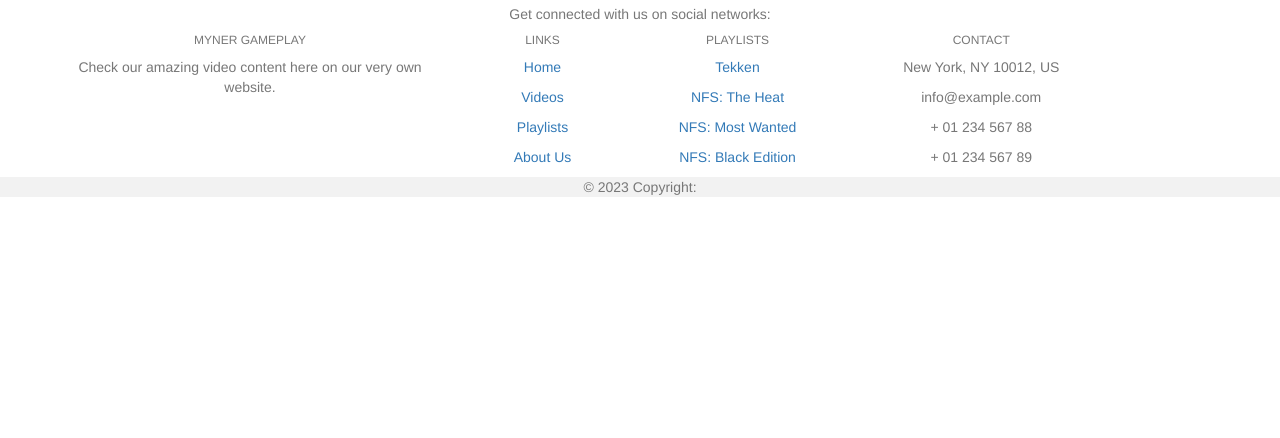
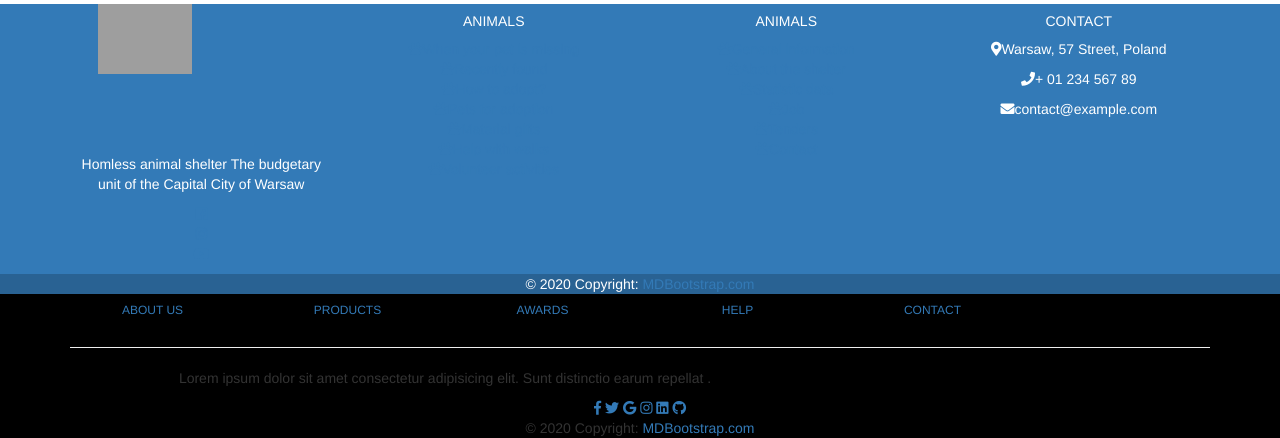
Before and after one commit to Ngaremaina/Myner-Gameplay, a Flask app: page / in a window 1280 px wide. Shown: the part 1028-1466 px from the top of the page. Before the commit the page ends 1225 px from the top, so only its background shows below. Run offline with Flask 2, Linux system fonts and the light colour scheme; some libraries are stand-ins or nearby versions; grey boxes are pictures that could not be loaded.

Commit message:
Myner Gameplay

```diff
--- a/mynergameplay/templates/index.html
+++ b/mynergameplay/templates/index.html
@@ -7,6 +7,7 @@
         <link rel="stylesheet" href="https://maxcdn.bootstrapcdn.com/bootstrap/3.4.1/css/bootstrap.min.css">
         <script src="https://ajax.googleapis.com/ajax/libs/jquery/3.6.3/jquery.min.js"></script>
         <script src="https://maxcdn.bootstrapcdn.com/bootstrap/3.4.1/js/bootstrap.min.js"></script>
+        <link rel="stylesheet" href="https://use.fontawesome.com/releases/v5.4.1/css/all.css" integrity="sha384-5sAR7xN1Nv6T6+dT2mhtzEpVJvfS3NScPQTrOxhwjIuvcA67KV2R5Jz6kr4abQsz" crossorigin="anonymous">
         <style>
             .card {
             width: 40%;
@@ -48,126 +49,255 @@
     <body>
     {% block content %}
     {% endblock %}
-    <!-- Footer -->
-<footer class="text-center text-lg-start bg-light text-muted">
-  <!-- Section: Social media -->
-  <section class="d-flex justify-content-center justify-content-lg-between p-4 border-bottom">
-    <!-- Left -->
-    <div class="me-5 d-none d-lg-block">
-      <span>Get connected with us on social networks:</span>
+  <footer class="bg-primary text-center text-lg-start text-white">
+    <!-- Grid container -->
+    <div class="container p-4">
+      <!--Grid row-->
+      <div class="row my-4">
+        <!--Grid column-->
+        <div class="col-lg-3 col-md-6 mb-4 mb-md-0">
+
+          <div class="rounded-circle bg-black shadow-1-strong d-flex align-items-center justify-content-center mb-4 mx-auto" style="width: 150px; height: 150px;">
+            <img src="https://mdbootstrap.com/img/Photos/new-templates/animal-shelter/logo.png" height="70" alt=""
+                 loading="lazy" />
           </div>
-    <!-- Left -->
 
-    <!-- Right -->
-    <div>
-      <a href="" class="me-4 text-reset">
-        <i class="fab fa-facebook-f"></i>
+          <p class="text-center">Homless animal shelter The budgetary unit of the Capital City of Warsaw</p>
+
+          <ul class="list-unstyled d-flex flex-row justify-content-center">
+            <li>
+              <a class="text-white px-2" href="#!">
+                <i class="fab fa-facebook-square"></i>
               </a>
-      <a href="" class="me-4 text-reset">
-        <i class="fab fa-twitter"></i>
-      </a>
-      <a href="" class="me-4 text-reset">
-        <i class="fab fa-google"></i>
-      </a>
-      <a href="" class="me-4 text-reset">
+            </li>
+            <li>
+              <a class="text-black px-2" href="#!">
                 <i class="fab fa-instagram"></i>
               </a>
-      <a href="" class="me-4 text-reset">
-        <i class="fab fa-linkedin"></i>
+            </li>
+            <li>
+              <a class="text-white ps-2" href="#!">
+                <i class="fab fa-youtube"></i>
               </a>
-      <a href="" class="me-4 text-reset">
-        <i class="fab fa-github"></i>
-      </a>
+            </li>
+          </ul>
+
         </div>
-    <!-- Right -->
-  </section>
-  <!-- Section: Social media -->
+        <!--Grid column-->
 
-  <!-- Section: Links  -->
-  <section class="">
-    <div class="container text-center text-md-start mt-5">
-      <!-- Grid row -->
-      <div class="row mt-3">
+        <!--Grid column-->
+        <div class="col-lg-3 col-md-6 mb-4 mb-md-0">
+          <h5 class="text-uppercase mb-4">Animals</h5>
+
+          <ul class="list-unstyled">
+            <li class="mb-2">
+              <a href="#!" class="text-white"><i class="fas fa-paw pe-3"></i>When your pet is missing</a>
+            </li>
+            <li class="mb-2">
+              <a href="#!" class="text-white"><i class="fas fa-paw pe-3"></i>Recently found</a>
+            </li>
+            <li class="mb-2">
+              <a href="#!" class="text-white"><i class="fas fa-paw pe-3"></i>How to adopt?</a>
+            </li>
+            <li class="mb-2">
+              <a href="#!" class="text-white"><i class="fas fa-paw pe-3"></i>Pets for adoption</a>
+            </li>
+            <li class="mb-2">
+              <a href="#!" class="text-white"><i class="fas fa-paw pe-3"></i>Material gifts</a>
+            </li>
+            <li class="mb-2">
+              <a href="#!" class="text-white"><i class="fas fa-paw pe-3"></i>Help with walks</a>
+            </li>
+            <li class="mb-2">
+              <a href="#!" class="text-white"><i class="fas fa-paw pe-3"></i>Volunteer activities</a>
+            </li>
+          </ul>
+        </div>
+        <!--Grid column-->
+
+        <!--Grid column-->
+        <div class="col-lg-3 col-md-6 mb-4 mb-md-0">
+          <h5 class="text-uppercase mb-4">Animals</h5>
+
+          <ul class="list-unstyled">
+            <li class="mb-2">
+              <a href="#!" class="text-black"><i class="fas fa-paw pe-3"></i>General information</a>
+            </li>
+            <li class="mb-2">
+              <a href="#!" class="text-white"><i class="fas fa-paw pe-3"></i>About the shelter</a>
+            </li>
+            <li class="mb-2">
+              <a href="#!" class="text-white"><i class="fas fa-paw pe-3"></i>Statistic data</a>
+            </li>
+            <li class="mb-2">
+              <a href="#!" class="text-white"><i class="fas fa-paw pe-3"></i>Job</a>
+            </li>
+            <li class="mb-2">
+              <a href="#!" class="text-white"><i class="fas fa-paw pe-3"></i>Tenders</a>
+            </li>
+            <li class="mb-2">
+              <a href="#!" class="text-white"><i class="fas fa-paw pe-3"></i>Contact</a>
+            </li>
+          </ul>
+        </div>
+        <!--Grid column-->
+
+        <!--Grid column-->
+        <div class="col-lg-3 col-md-6 mb-4 mb-md-0">
+          <h5 class="text-uppercase mb-4">Contact</h5>
+
+          <ul class="list-unstyled">
+            <li>
+              <p><i class="fas fa-map-marker-alt pe-2"></i>Warsaw, 57 Street, Poland</p>
+            </li>
+            <li>
+              <p><i class="fas fa-phone pe-2"></i>+ 01 234 567 89</p>
+            </li>
+            <li>
+              <p><i class="fas fa-envelope pe-2 mb-0"></i>contact@example.com</p>
+            </li>
+          </ul>
+        </div>
+        <!--Grid column-->
+      </div>
+      <!--Grid row-->
+    </div>
+    <!-- Grid container -->
+
+    <!-- Copyright -->
+    <div class="text-center p-3" style="background-color: rgba(0, 0, 0, 0.2)">
+      © 2020 Copyright:
+      <a class="text-white" href="https://mdbootstrap.com/">MDBootstrap.com</a>
+    </div>
+    <!-- Copyright -->
+  </footer>
+
+
+<!-- End of .container -->
+
+
+
+
+
+
+
+
+
+
+
+
+
+
+
+
+<!-- Remove the container if you want to extend the Footer to full width. -->
+
+  <!-- Footer -->
+  <footer class="text-center text-white" style="background-color: black">
+    <!-- Grid container -->
+    <div class="container">
+      <!-- Section: Links -->
+      <section class="mt-5">
+        <!-- Grid row-->
+        <div class="row text-center d-flex justify-content-center pt-5">
           <!-- Grid column -->
-        <div class="col-md-3 col-lg-4 col-xl-3 mx-auto mb-4">
-          <!-- Content -->
-          <h6 class="text-uppercase fw-bold mb-4">
-            <i class="fas fa-gem me-3"></i>Myner Gameplay
+          <div class="col-md-2">
+            <h6 class="text-uppercase font-weight-bold">
+              <a href="#!" class="text-white">About us</a>
             </h6>
-          <p>
-            Check our amazing video content here on our very own website.
-          </p>
           </div>
           <!-- Grid column -->
 
           <!-- Grid column -->
-        <div class="col-md-2 col-lg-2 col-xl-2 mx-auto mb-4">
-          <!-- Links -->
-          <h6 class="text-uppercase fw-bold mb-4">
-            Links
+          <div class="col-md-2">
+            <h6 class="text-uppercase font-weight-bold">
+              <a href="#!" class="text-white">Products</a>
             </h6>
-          <p>
-            <a href="#!" class="text-reset">Home</a>
-          </p>
-          <p>
-            <a href="#!" class="text-reset">Videos</a>
-          </p>
-          <p>
-            <a href="#!" class="text-reset">Playlists</a>
-          </p>
-          <p>
-            <a href="#!" class="text-reset">About Us</a>
-          </p>
           </div>
           <!-- Grid column -->
 
           <!-- Grid column -->
-        <div class="col-md-3 col-lg-2 col-xl-2 mx-auto mb-4">
-          <!-- Links -->
-          <h6 class="text-uppercase fw-bold mb-4">
-            Playlists
+          <div class="col-md-2">
+            <h6 class="text-uppercase font-weight-bold">
+              <a href="#!" class="text-white">Awards</a>
             </h6>
-          <p>
-            <a href="#!" class="text-reset">Tekken</a>
-          </p>
-          <p>
-            <a href="#!" class="text-reset">NFS: The Heat</a>
-          </p>
-          <p>
-            <a href="#!" class="text-reset">NFS: Most Wanted</a>
-          </p>
-          <p>
-            <a href="#!" class="text-reset">NFS: Black Edition</a>
-          </p>
           </div>
           <!-- Grid column -->
 
           <!-- Grid column -->
-        <div class="col-md-4 col-lg-3 col-xl-3 mx-auto mb-md-0 mb-4">
-          <!-- Links -->
-          <h6 class="text-uppercase fw-bold mb-4">Contact</h6>
-          <p><i class="fas fa-home me-3"></i> New York, NY 10012, US</p>
-          <p>
-            <i class="fas fa-envelope me-3"></i>
-            info@example.com
-          </p>
-          <p><i class="fas fa-phone me-3"></i> + 01 234 567 88</p>
-          <p><i class="fas fa-print me-3"></i> + 01 234 567 89</p>
+          <div class="col-md-2">
+            <h6 class="text-uppercase font-weight-bold">
+              <a href="#!" class="text-white">Help</a>
+            </h6>
+          </div>
+          <!-- Grid column -->
+
+          <!-- Grid column -->
+          <div class="col-md-2">
+            <h6 class="text-uppercase font-weight-bold">
+              <a href="#!" class="text-white">Contact</a>
+            </h6>
           </div>
           <!-- Grid column -->
         </div>
-      <!-- Grid row -->
+        <!-- Grid row-->
+      </section>
+      <!-- Section: Links -->
+
+      <hr class="my-5" />
+
+      <!-- Section: Text -->
+      <section class="mb-5">
+        <div class="row d-flex justify-content-center">
+          <div class="col-lg-8">
+            <p>
+              Lorem ipsum dolor sit amet consectetur adipisicing elit. Sunt
+              distinctio earum repellat .
+            </p>
+          </div>
         </div>
       </section>
-  <!-- Section: Links  -->
+      <!-- Section: Text -->
+
+      <!-- Section: Social -->
+      <section class="text-center mb-5">
+        <a href="" class="text-white me-4">
+          <i class="fab fa-facebook-f"></i>
+        </a>
+        <a href="" class="text-white me-4">
+          <i class="fab fa-twitter"></i>
+        </a>
+        <a href="" class="text-white me-4">
+          <i class="fab fa-google"></i>
+        </a>
+        <a href="" class="text-white me-4">
+          <i class="fab fa-instagram"></i>
+        </a>
+        <a href="" class="text-white me-4">
+          <i class="fab fa-linkedin"></i>
+        </a>
+        <a href="" class="text-white me-4">
+          <i class="fab fa-github"></i>
+        </a>
+      </section>
+      <!-- Section: Social -->
+    </div>
+    <!-- Grid container -->
 
     <!-- Copyright -->
-  <div class="text-center p-4" style="background-color: rgba(0, 0, 0, 0.05);">
-    © 2023 Copyright:
-    <a class="text-reset fw-bold" href="https://mdbootstrap.com/"></a>
+    <div
+         class="text-center p-3"
+         style="background-color: rgba(0, 0, 0, 0.2)"
+         >
+      © 2020 Copyright:
+      <a class="text-white" href="https://mdbootstrap.com/"
+         >MDBootstrap.com</a
+        >
     </div>
     <!-- Copyright -->
   </footer>
   <!-- Footer -->
+
+<!-- End of .container -->
     </body>
 </html>
```
Lines whose indentation alone changed are shown as unchanged.
